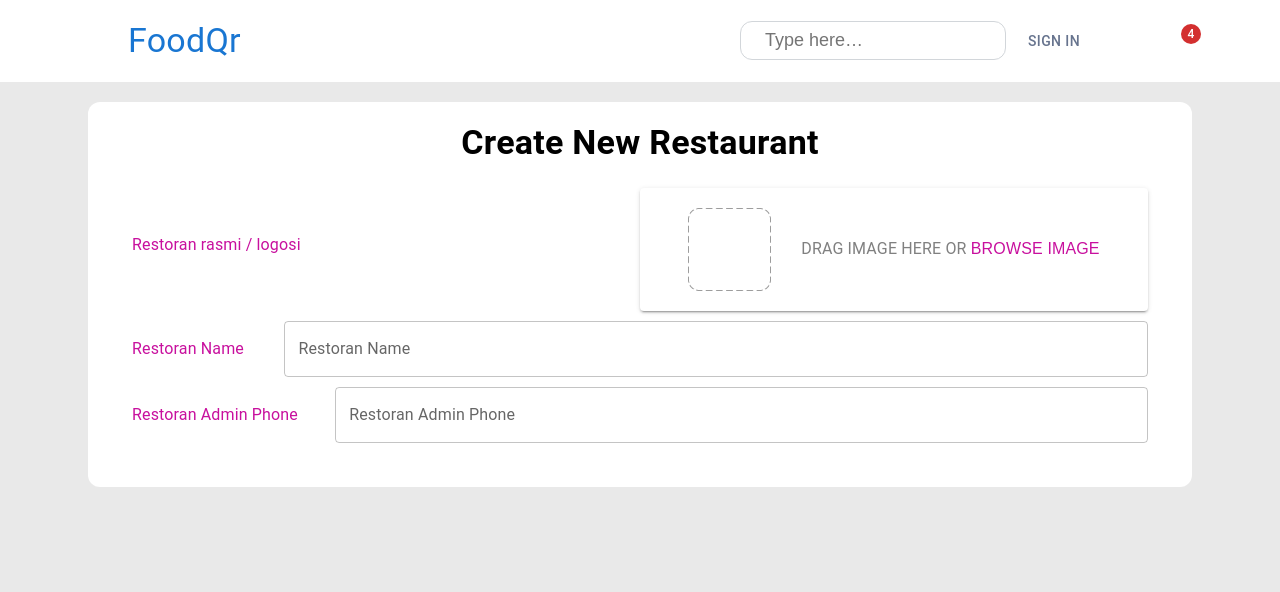
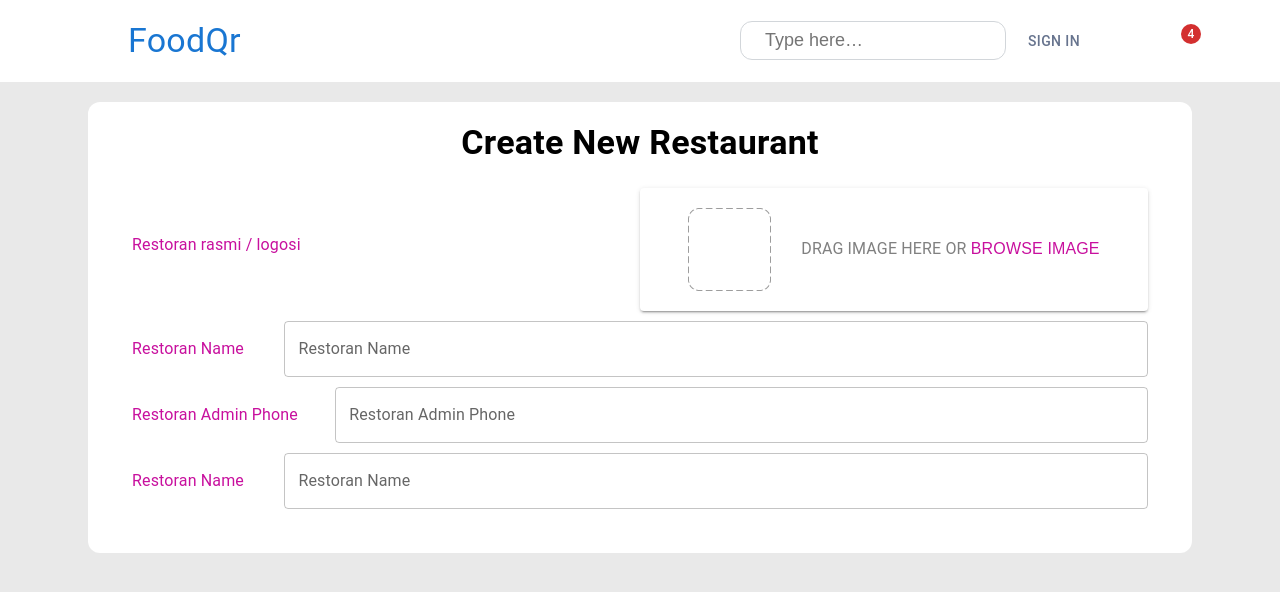
Before and after one commit to Ilkhomov-web/elFoodQr-superAdmin, a React (Vite) app: page /create-restaurant in a window 1280 px wide. Shown: the top 592 px of the page. Built offline with nearby package versions, Linux system fonts and the light colour scheme; some icons are missing.

Commit message:
some chnage

```diff
--- a/src/components/CreateRestaurantForm.jsx
+++ b/src/components/CreateRestaurantForm.jsx
@@ -6,7 +6,6 @@ function CreateRestaurantForm() {
   const [restaurantName, setRestaurantName] = useState("");
   const [logoFile, setLogoFile] = useState(null);
   const [adminPhone, setAdminPhone] = useState("");
-  const [phoneCode, setPhoneCode] = useState("");
 
   const handleSubmit = (e) => {
     e.preventDefault();
@@ -17,15 +16,15 @@ function CreateRestaurantForm() {
 
   const handlePhoneNum = (e) => {
     const value = e.target.value;
-    const match = value.match(/\((\d{2})\)/); // faqat (90), (91) kabi qismni oladi
 
-    if (match) {
-      const code = match[1]; // faqat ichidagi 90, 91, 93...
-      console.log("Kompaniya kodi:", code); // buni saqlab olishing mumkin
+    // Agar foydalanuvchi orqaga o‘chirib yuborsa, doim +998 ( qoldir
+    if (!value.startsWith("+998 ")) {
+      setAdminPhone("+998 ");
+      return;
     }
-    if (match) {
-      setPhoneCode(match[1]); // masalan: 90
-    }
+
+    // Agar umumiy uzunligi 20 dan oshsa (yaxshi format nazorati uchun)
+    if (value.length > 20) return;
 
     setAdminPhone(value);
   };
@@ -95,6 +94,24 @@ function CreateRestaurantForm() {
                 placeholder="+998 (90) 1234567"
               />
             </Box>
+            {/* restoran admin Parol */}
+            <Box
+              sx={{
+                display: "flex",
+                justifyContent: "space-between",
+                alignItems: "center",
+                gap: "30px",
+              }}
+            >
+              <Typography color="rgb(200, 16, 158)">Restoran Name</Typography>
+              <TextField
+                sx={{ width: "85%" }}
+                label="Restoran Name"
+                variant="outlined"
+                value={restaurantName}
+                onChange={(e) => setRestaurantName(e.target.value)}
+              />
+            </Box>
           </Box>
         </Box>
       </Container>
```
